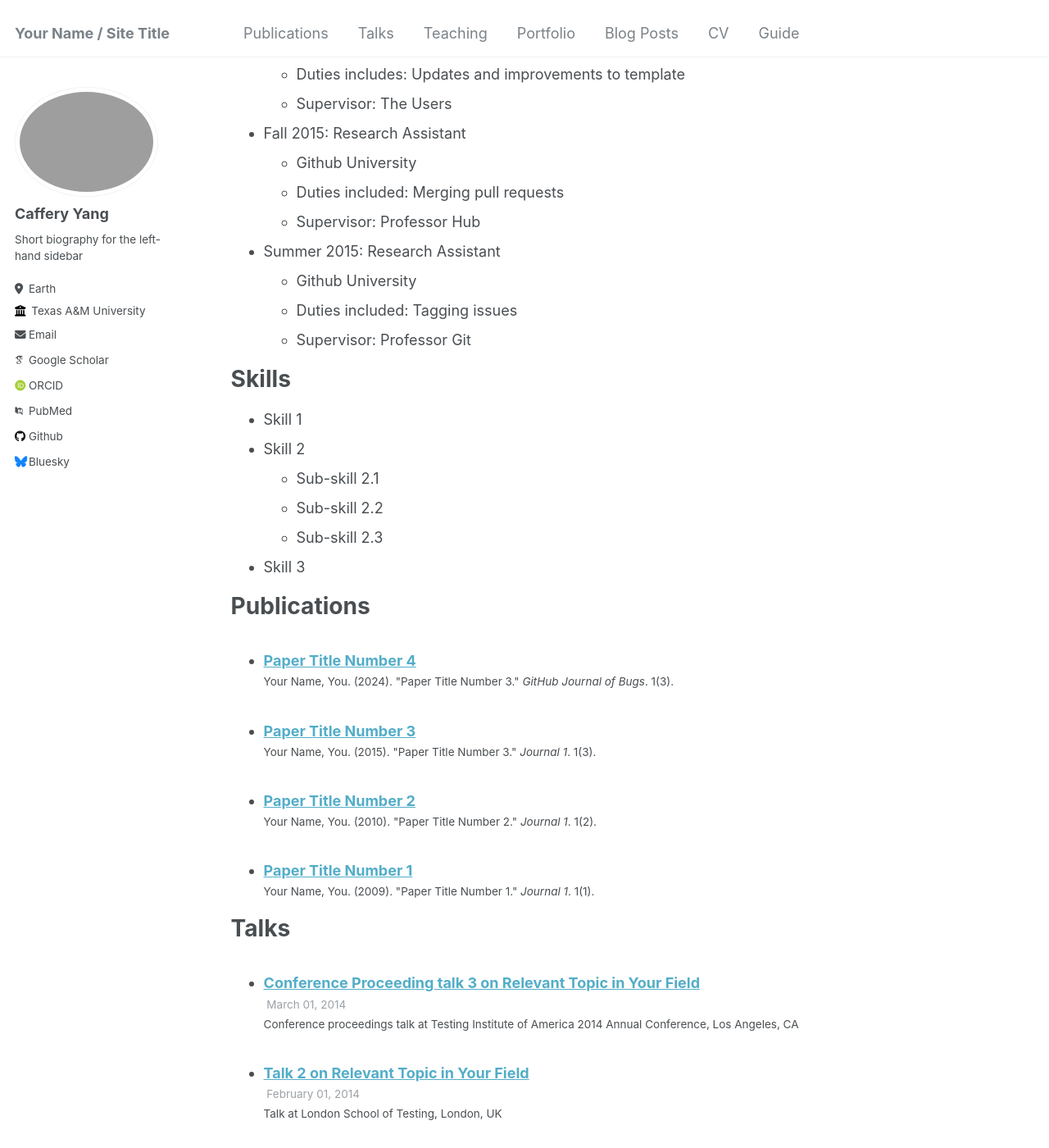
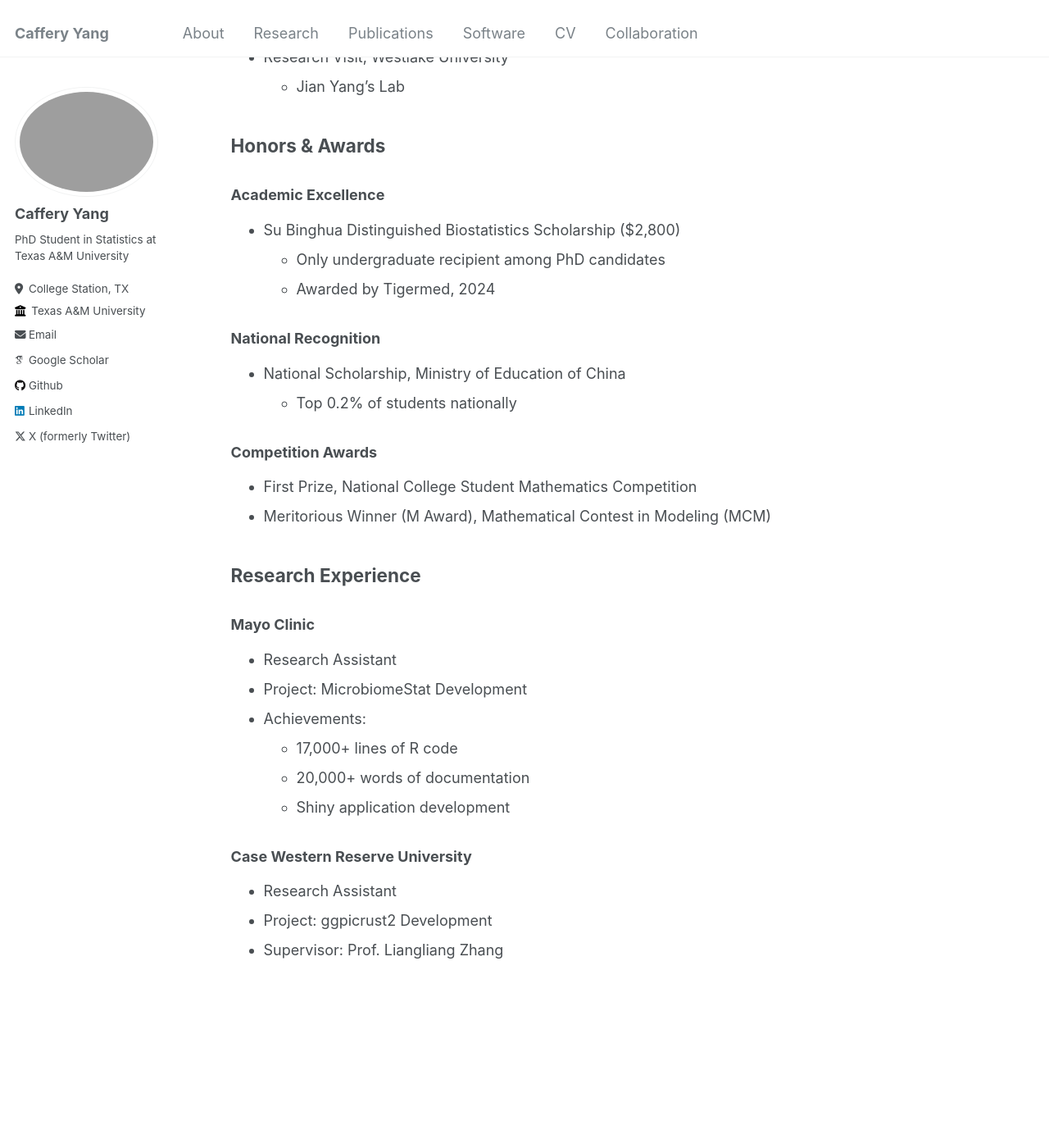
Before and after one commit to cafferychen777/cafferychen777.github.io, a Jekyll site: the page built from _pages/cv.md, in a window 1280 px wide and 1400 px high, scrolled down 364 px. Shown: the whole window at 82% size. Built offline with Jekyll 4.4.1, drawn with Linux system fonts in a browser that asks for light colours; some web fonts are replaced; some of the changed text lies outside the part shown.

Commit message:
Initial website customization: Added personal information, CV, publications, and software pages

```diff
--- a/_config.yml
+++ b/_config.yml
@@ -8,11 +8,11 @@
 
 # Basic Site Settings
 locale                   : "en-US"
-title                    : "Your Name / Site Title"
+title                    : "Caffery Yang"
 title_separator          : "-"
-name                     : &name "Your Name"
-description              : &description "personal description"
-url                      : https://academicpages.github.io # the base hostname & protocol for your site e.g. "https://mmistakes.github.io"
+name                     : "Caffery Yang"
+description              : "PhD Student in Statistics at Texas A&M University"
+url                      : https://cafferychen777.github.io # the base hostname & protocol for your site e.g. "https://mmistakes.github.io"
 baseurl                  : "" # the subpath of your site, e.g. "/blog"
 repository               : "academicpages/academicpages.github.io"
 
@@ -23,55 +23,25 @@ author:
   # Biographic information
   avatar           : "profile.png"
   name             : "Caffery Yang"
-  pronouns         : # example: "she/her"
-  bio              : "Short biography for the left-hand sidebar"
-  location         : "Earth"
+  bio              : "PhD Student in Statistics at Texas A&M University"
+  location         : "College Station, TX"
   employer         : "Texas A&M University"
-  uri              : # URL
   email            : "cafferychen777@tamu.edu"
 
   # Academic websites
-  arxiv            : # URL - Update with the correct link to your profile
-  googlescholar    : "https://scholar.google.com/citations?user=PS_CX0AAAAAJ"
-  impactstory      : # URL
-  orcid            : "http://orcid.org/yourorcidurl"
-  semantic         : # URL
-  pubmed           : "https://www.ncbi.nlm.nih.gov/pubmed/?term=john+snow"
-  researchgate     : # URL
-
-  # Repositories and software development
-  bitbucket        : # Username - Update with your username on the site
-  codepen          : # Username
-  dribbble         : # Username
-  github           : "academicpages"
-  kaggle           : # Username
-  stackoverflow    : # User number or user number and name (i.e., use "1" or "1/jeff-atwood")
+  googlescholar    : "https://scholar.google.com/citations?user=I6BPn-IAAAAJ&hl=en"
 
   # Social media
-  bluesky          : "bsky.app" # Replace this with you Bluesky username
-  facebook         : # Username
-  flickr           : # Username
-  foursquare       : # Username
-  goodreads        : # Username
-  google_plus      : # Username
-  keybase          : # Username
-  instagram        : # Username
-  lastfm           : # Username
-  linkedin         : # Username
-  mastodon         : # URL
-  medium           : # URL
-  pinterest        : # Username
-  soundcloud       : # Username
-  steam            : # Username
-  telegram         : # URL
-  tumblr           : # Username
-  twitter          : # Username for X / Twitter
-  vine             : # Username
-  weibo            : # Username
-  wikipedia        : # Username
-  xing             : # Username
-  youtube          : # Username
-  zhihu            : # URL
+  twitter          : "CafferyYang"
+  linkedin         : "cafferyyang"
+  github           : "cafferychen777"
+
+# Social Sharing
+twitter:
+  username: CafferyYang
+github_username: cafferychen777
+linkedin_username: cafferyyang
+google_scholar_username: I6BPn-IAAAAJ
 
 
 # Site Settings
@@ -117,22 +87,6 @@ google_site_verification :
 bing_site_verification   :
 alexa_site_verification  :
 yandex_site_verification :
-
-
-# Social Sharing
-twitter:
-  username               : &twitter
-facebook:
-  username               :
-  app_id                 :
-  publisher              :
-og_image                 :  # Open Graph/Twitter default site image
-# For specifying social profiles
-# - https://developers.google.com/structured-data/customize/social-profiles
-social:
-  type                   : # Person or Organization (defaults to Person)
-  name                   : # If the user or organization name differs from the site's name
-  links: # An array of links to social media profiles
 
 
 # Analytics
--- a/_data/navigation.yml
+++ b/_data/navigation.yml
@@ -1,22 +1,14 @@
 # main links links
 main:
+  - title: "About"
+    url: /
+  - title: "Research"
+    url: /research/
   - title: "Publications"
     url: /publications/
-
-  - title: "Talks"
-    url: /talks/
-
-  - title: "Teaching"
-    url: /teaching/
-
-  - title: "Portfolio"
-    url: /portfolio/
-
-  - title: "Blog Posts"
-    url: /year-archive/
-
+  - title: "Software"
+    url: /software/
   - title: "CV"
     url: /cv/
-
-  - title: "Guide"
-    url: /markdown/
+  - title: "Collaboration"
+    url: /collaboration/
--- a/_pages/cv.md
+++ b/_pages/cv.md
@@ -1,64 +1,46 @@
 ---
 layout: archive
-title: "CV"
+title: "Curriculum Vitae"
 permalink: /cv/
 author_profile: true
-redirect_from:
-  - /resume
 ---
 
-{% include base_path %}
+## Education
 
-Education
-======
-* Ph.D in Version Control Theory, GitHub University, 2018 (expected)
-* M.S. in Jekyll, GitHub University, 2014
-* B.S. in GitHub, GitHub University, 2012
+### Texas A&M University
+- Ph.D. in Statistics (2024-Present)
+- First-year Ph.D. student
 
-Work experience
-======
-* Spring 2024: Academic Pages Collaborator
-  * Github University
-  * Duties includes: Updates and improvements to template
-  * Supervisor: The Users
+### Previous Education
+- Research Visit, Westlake University
+  - Jian Yang's Lab
 
-* Fall 2015: Research Assistant
-  * Github University
-  * Duties included: Merging pull requests
-  * Supervisor: Professor Hub
+## Honors & Awards
 
-* Summer 2015: Research Assistant
-  * Github University
-  * Duties included: Tagging issues
-  * Supervisor: Professor Git
+### Academic Excellence
+- Su Binghua Distinguished Biostatistics Scholarship ($2,800)
+  - Only undergraduate recipient among PhD candidates
+  - Awarded by Tigermed, 2024
 
-Skills
-======
-* Skill 1
-* Skill 2
-  * Sub-skill 2.1
-  * Sub-skill 2.2
-  * Sub-skill 2.3
-* Skill 3
+### National Recognition
+- National Scholarship, Ministry of Education of China
+  - Top 0.2% of students nationally
 
-Publications
-======
-  <ul>{% for post in site.publications reversed %}
-    {% include archive-single-cv.html %}
-  {% endfor %}</ul>
+### Competition Awards
+- First Prize, National College Student Mathematics Competition
+- Meritorious Winner (M Award), Mathematical Contest in Modeling (MCM)
 
-Talks
-======
-  <ul>{% for post in site.talks reversed %}
-    {% include archive-single-talk-cv.html  %}
-  {% endfor %}</ul>
+## Research Experience
 
-Teaching
-======
-  <ul>{% for post in site.teaching reversed %}
-    {% include archive-single-cv.html %}
-  {% endfor %}</ul>
+### Mayo Clinic
+- Research Assistant
+- Project: MicrobiomeStat Development
+- Achievements:
+  - 17,000+ lines of R code
+  - 20,000+ words of documentation
+  - Shiny application development
 
-Service and leadership
-======
-* Currently signed in to 43 different slack teams
+### Case Western Reserve University
+- Research Assistant
+- Project: ggpicrust2 Development
+- Supervisor: Prof. Liangliang Zhang
```
Also changed, not shown: _pages/about.md (+34 -4 lines), _pages/collaboration.md (added, +15 -0 lines), _pages/contact.md (added, +32 -0 lines), _pages/publications.md (+11 -0 lines), _pages/research.md (added, +37 -0 lines), _pages/software.md (added, +38 -0 lines).
